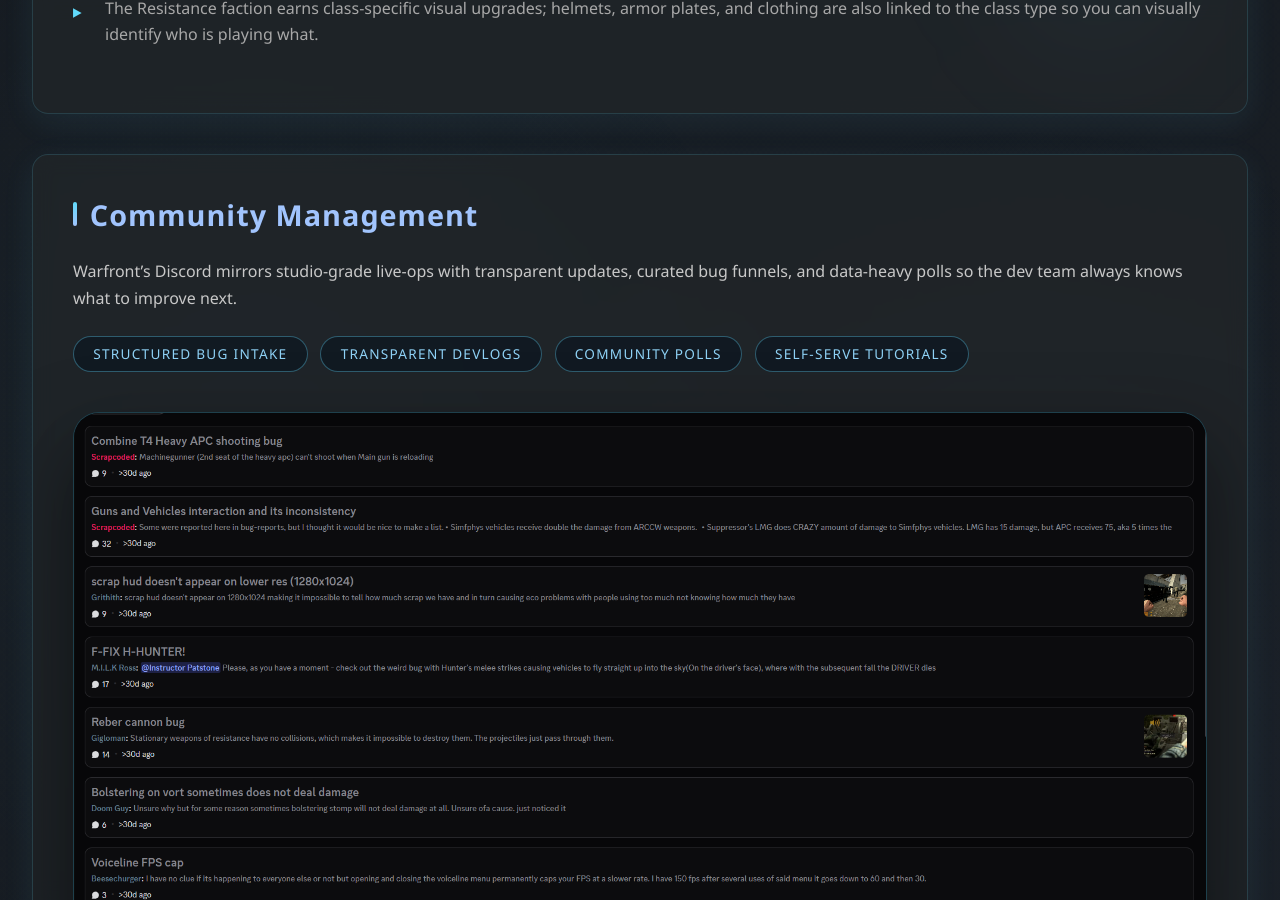
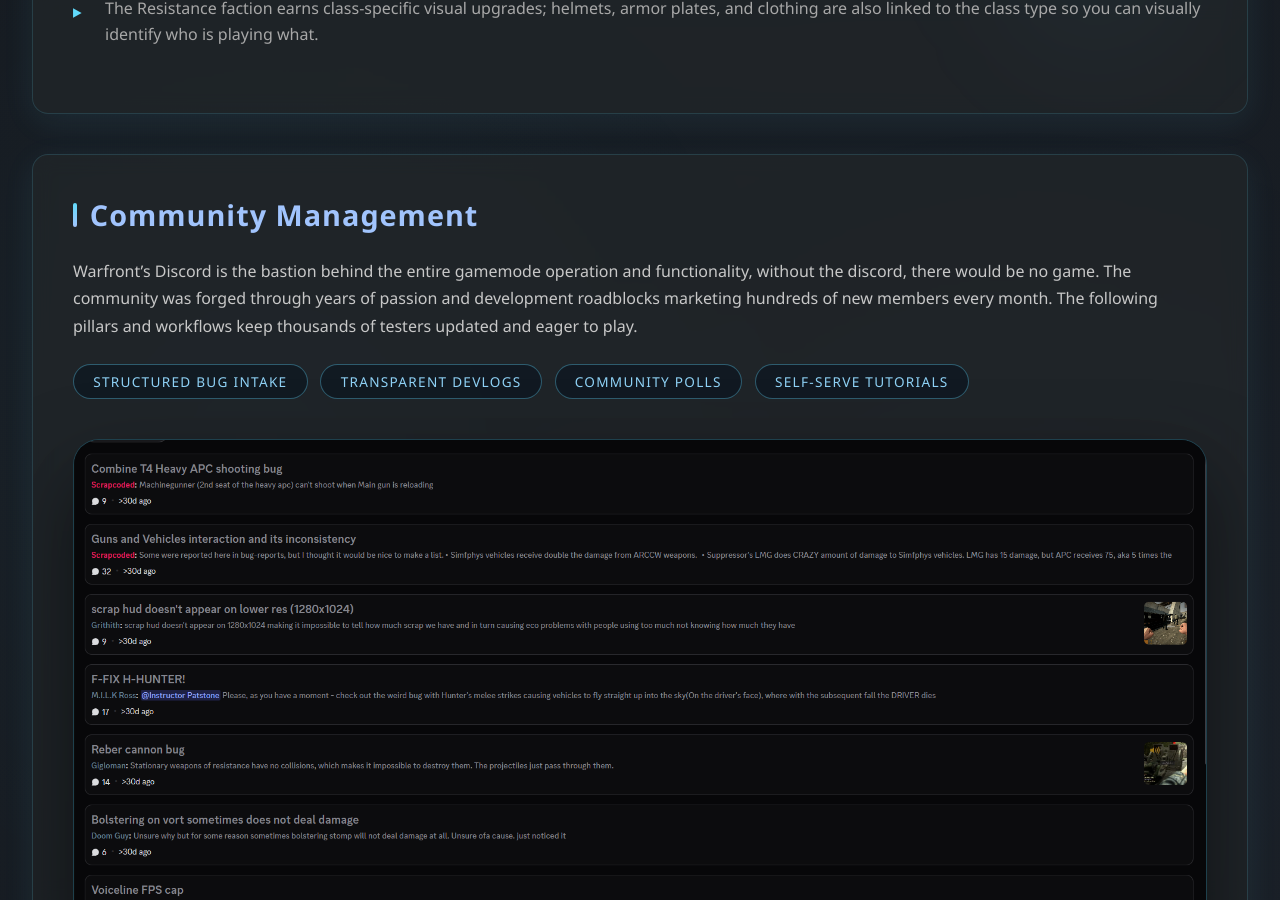
Before and after one commit to InstructorPatstone/loganjohnson.github.io, a Jekyll site: the page projectwarfront.html, which Jekyll copies as it is, in a window 1280 px wide and 900 px high, scrolled down 18075 px. Built offline with Jekyll 4.4.1, drawn with Linux system fonts in a browser that asks for light colours.

```diff
--- a/projectwarfront.html
+++ b/projectwarfront.html
@@ -1573,7 +1573,7 @@
         <div class="category-section" id="community-management">
             <h3>Community Management</h3>
             <div class="description">
-                Warfront’s Discord mirrors studio-grade live-ops with transparent updates, curated bug funnels, and data-heavy polls so the dev team always knows what to improve next.
+                Warfront’s Discord is the bastion behind the entire gamemode operation and functionality, without the discord, there would be no game. The community was forged through years of passion and development roadblocks marketing hundreds of new members every month. The following pillars and workflows keep thousands of testers updated and eager to play.
             </div>
             <ul class="community-pills" aria-label="Community management pillars">
                 <li>Structured bug intake</li>
```
